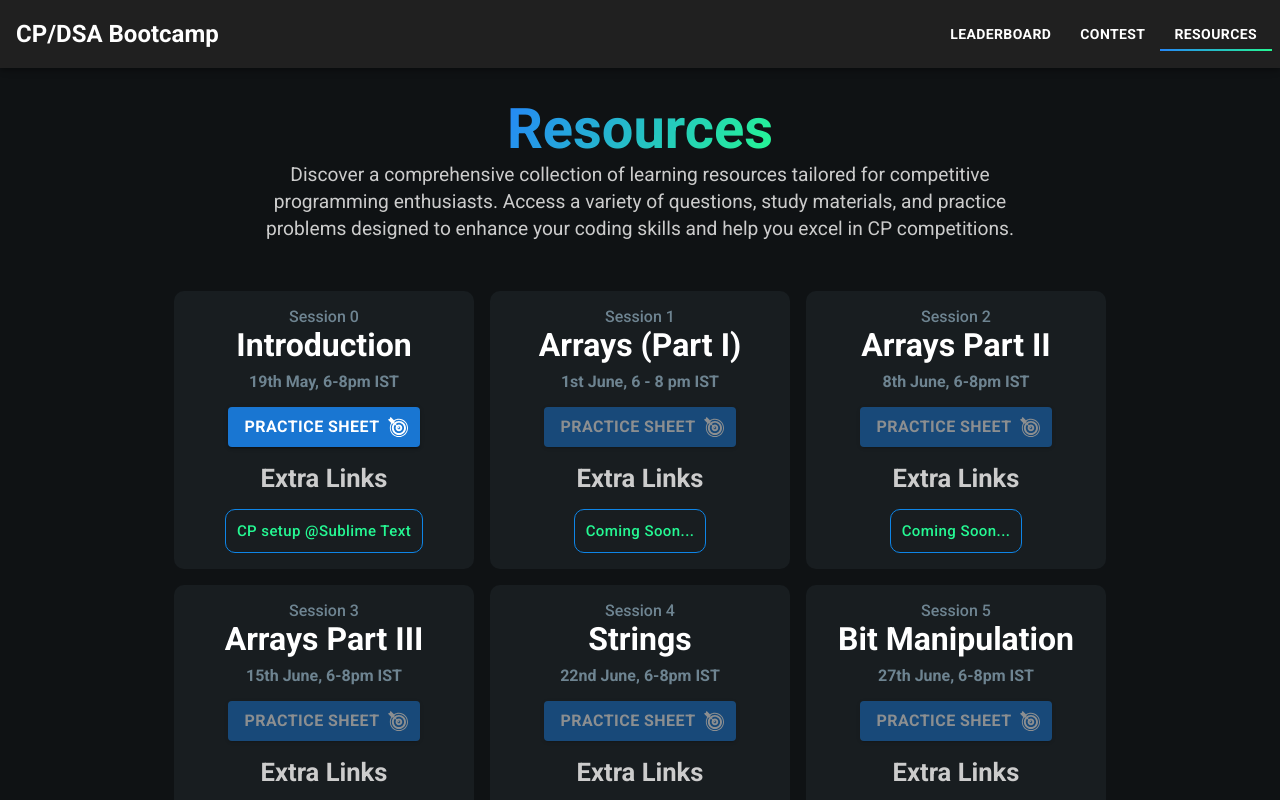
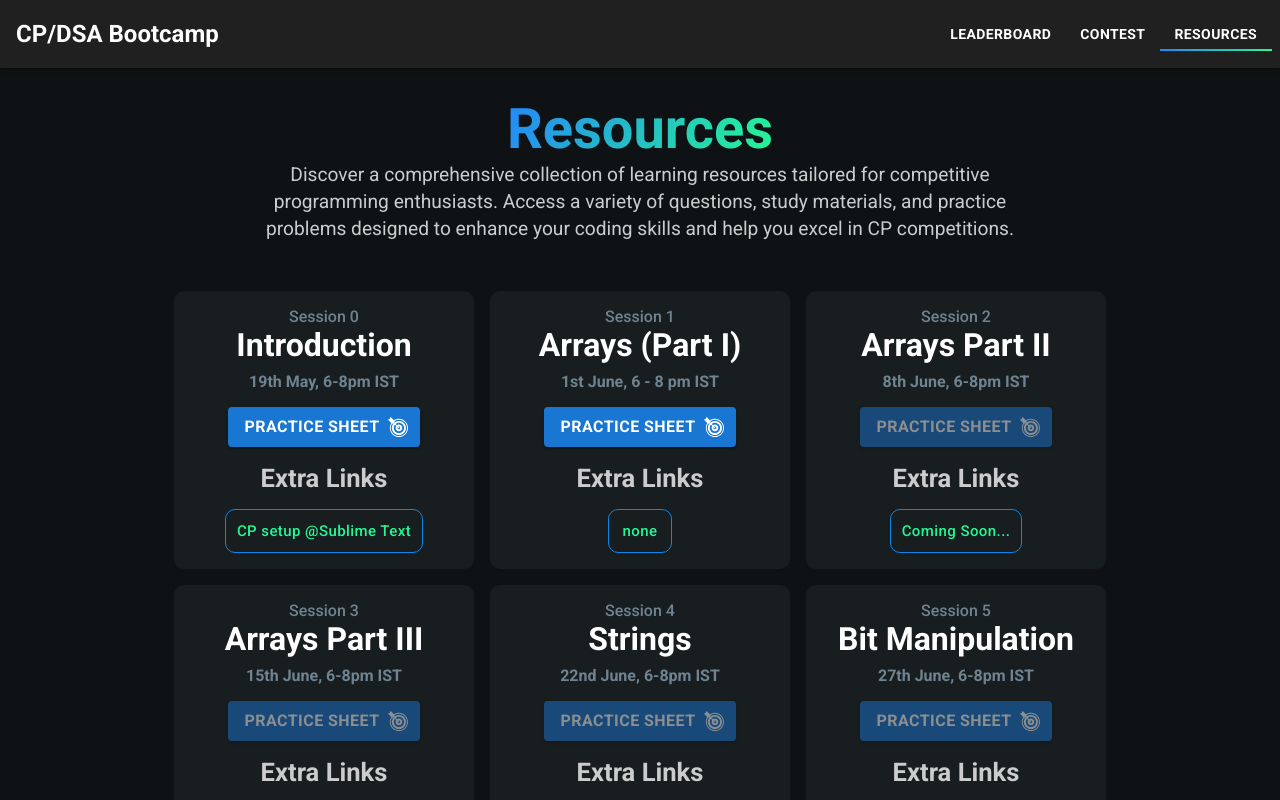
Before and after one commit to Soumyajit0803/cp-dsa-bootcamp, a React (Vite) app in the folder client/: page /resources in a window 1280 px wide. Shown: the top 800 px of the page. Built offline with nearby package versions, Linux system fonts and the light colour scheme.

Commit message:
[UPDATE]: Added link for session 1

```diff
--- a/client/src/hooks/useFetchCF.js
+++ b/client/src/hooks/useFetchCF.js
@@ -116,7 +116,7 @@ const useFetchCF = (endpoint) => {
 
                     const basicData = basic.sort(sortingFunc)
                     setData(basicData);
-                    console.log(basicData);
+                    // console.log(basicData);
 
                     localStorage.setItem("CFdata", JSON.stringify(basicData));
                     localStorage.setItem("CFload", JSON.stringify(currLoad));
--- a/client/src/pages/resources/Resources.jsx
+++ b/client/src/pages/resources/Resources.jsx
@@ -24,10 +24,10 @@ const Resources = () => {
                 <ResourceCard
                     session={1}
                     text={""}
-                    sheetLink={""}
+                    sheetLink={"https://docs.google.com/document/d/1UQzq2ujIzM2iBNiz-Tw0uSAPqdlVPgUt/edit?usp=sharing&ouid=117739622112221879547&rtpof=true&sd=true"}
                     heading={"Arrays (Part I)"}
                     datetime={"1st June, 6 - 8 pm IST"}
-                    extraLinks={null}
+                    extraLinks={{"none": ""}}
                 />
                 <ResourceCard
                     session={2}
```
